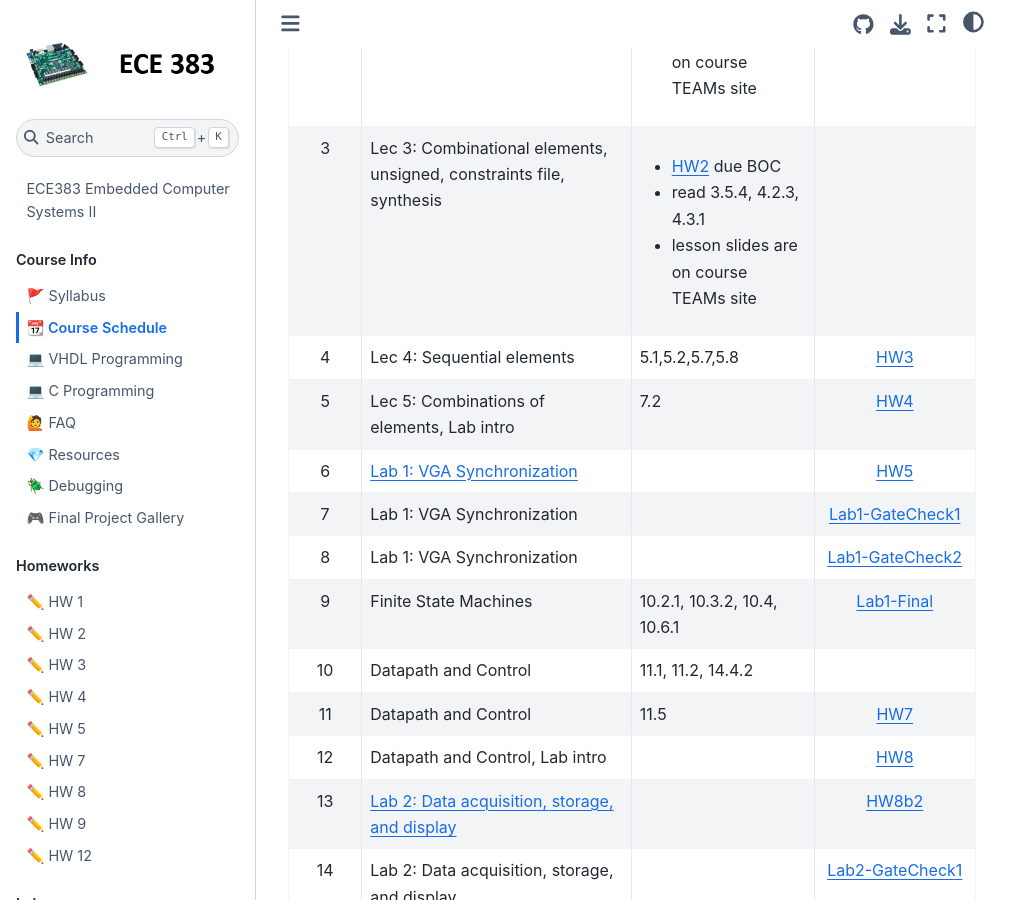
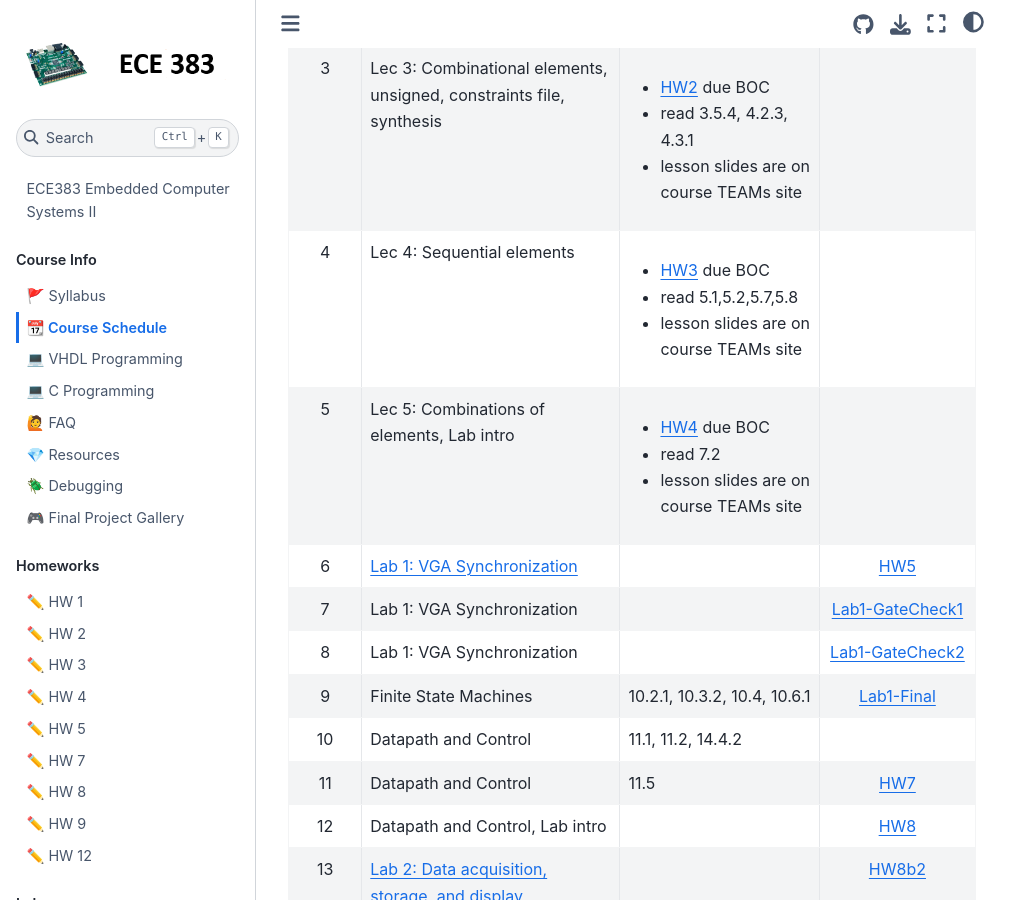
Before and after one commit to USAFA-ECE/ece383, a Jupyter Book: the page built from book/schedule.md, in a window 1280 px wide and 900 px high, scrolled down 583 px. Shown: the whole window, without its empty margins (0-1031 px from the left). Built offline with Jupyter Book 1.0.4 settings and Sphinx 7.4.7 and the Sphinx Book theme 1.1.4, drawn with Linux system fonts in a browser that asks for light colours; pages that are not in the unit, such as notebooks, are missing from menus.

Commit message:
Update schedule.md

```diff
--- a/book/schedule.md
+++ b/book/schedule.md
@@ -10,8 +10,8 @@ This schedule is subject to change as appropriate.
 | 1      | Lec 1: Intro, VHDL, Digital Systems Design       | <ul><li> read 1.1-1.7 </li><li>lesson slides are on course TEAMs site</li></ul>  |                                           |
 | 2      | Lec 2: Digital Systems, hierarchical design, testbench | <ul><li>[HW1](Assignments/homework1.md) due BOC </li><li>read 2.1, 2.2.1, 2.2.2</li><li>lesson slides are on course TEAMs site</li></ul> |    |
 | 3      | Lec 3: Combinational elements, unsigned, constraints file, synthesis | <ul><li>[HW2](Assignments/homework2.md) due BOC </li><li>read 3.5.4, 4.2.3, 4.3.1 </li><li>lesson slides are on course TEAMs site</li></ul> |    |
-| 4      | Lec 4: Sequential elements                       | 5.1,5.2,5.7,5.8      | [HW3](Assignments/homework3.md)       |
-| 5      | Lec 5: Combinations of elements, Lab intro       | 7.2                  | [HW4](Assignments/homework4.md)       |
+| 4      | Lec 4: Sequential elements                       | <ul><li>[HW3](Assignments/homework3.md) due BOC </li><li>read 5.1,5.2,5.7,5.8 </li><li>lesson slides are on course TEAMs site</li></ul> |    |
+| 5      | Lec 5: Combinations of elements, Lab intro       | <ul><li>[HW4](Assignments/homework4.md) due BOC </li><li>read 7.2 </li><li>lesson slides are on course TEAMs site</li></ul> |    |
 | 6      | [Lab 1: VGA Synchronization](Assignments/lab1.md)|                      | [HW5](Assignments/homework5.md)       |
 | 7      | Lab 1: VGA Synchronization                       |                      | [Lab1-GateCheck1](Assignments/lab1.md) |
 | 8      | Lab 1: VGA Synchronization                       |                      | [Lab1-GateCheck2](Assignments/lab1.md) |
```
